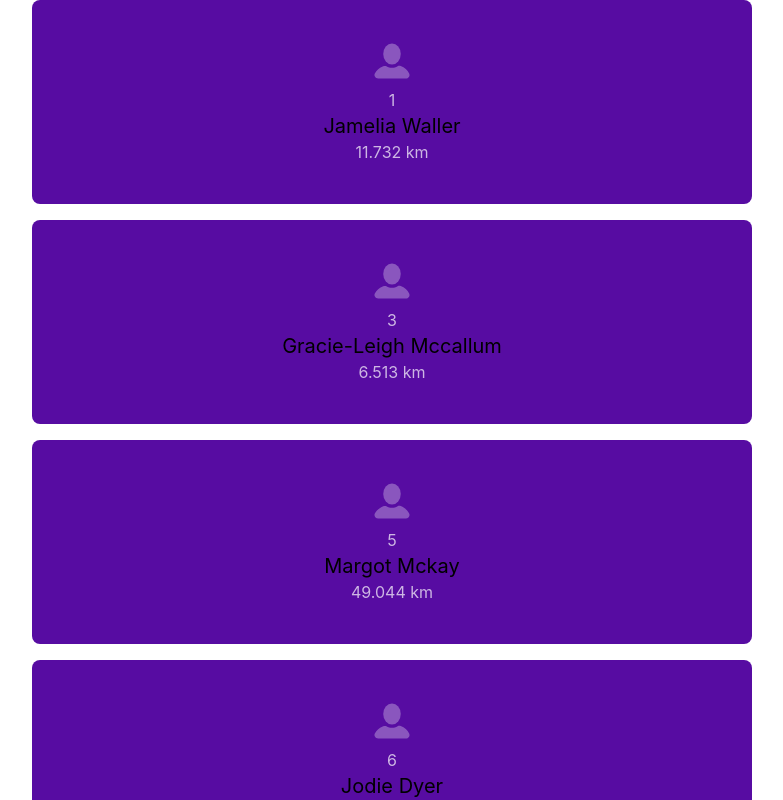
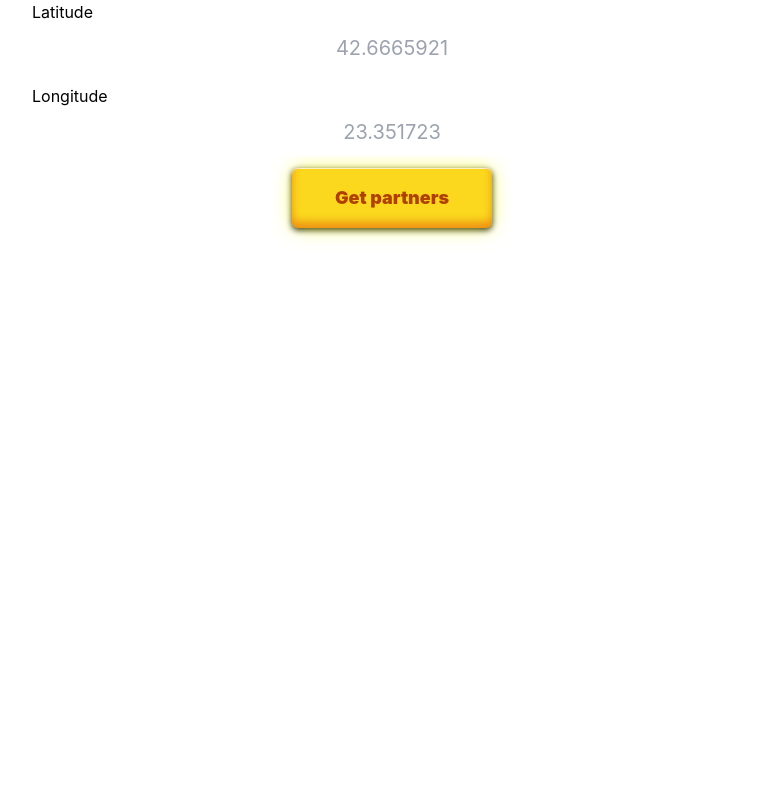
Before and after one commit to Yf102/partypeople, a Next.js app: page / in a window 1280 px wide. Shown: the top 800 px of the page, without its empty margins (248-1031 px from the left). Built offline with nearby package versions, Linux system fonts and the light colour scheme.

Commit message:
Added react-hook-forms, yup - Created a home form validated with react hook forms - Added Input component

```diff
--- /dev/null
+++ b/components/FormElements/Input/Input.module.css
@@ -0,0 +1,10 @@
+.text {
+    background: red;
+    color: #fff;
+    border-radius: 0 0 5px 5px;
+    display: flex;
+    align-items: center;
+    justify-content: center;
+    font-size: 14px;
+    overflow: hidden;
+}
--- /dev/null
+++ b/components/FormElements/Input/index.tsx
@@ -0,0 +1,35 @@
+import React from 'react'
+import { FieldError } from 'react-hook-form'
+import styles from './Input.module.css'
+
+type InputProps = React.DetailedHTMLProps<
+  React.InputHTMLAttributes<HTMLInputElement>,
+  HTMLInputElement
+>
+
+type InputCustomProps = {
+  label?: string
+  error?: FieldError
+}
+
+const Input = React.forwardRef<HTMLInputElement, InputProps & InputCustomProps>(
+  (props, ref) => {
+    const { label, error } = props
+
+    return (
+      <div className='w-full pt-0 mb-3'>
+        {label && <label>{label}</label>}
+        <input
+          ref={ref}
+          {...props}
+          className='relative h-12 w-full px-4 py-1 bg-white border-0 rounded-md outline-none focus:outline-none text-center text-xl text-black'
+        />
+        {error && <div className={styles.text}>{error.message}</div>}
+      </div>
+    )
+  }
+)
+
+Input.displayName = 'Input'
+
+export default Input
--- /dev/null
+++ b/components/HomeForm/HomeForm.module.css
@@ -0,0 +1,15 @@
+.button-class {
+    padding-top: 1rem;
+    padding-bottom: 1rem;
+    font-size: 1.125rem;
+    line-height: 1.75rem;
+    font-weight: 900;
+    width: 200px;
+}
+
+.button-primary {
+    box-shadow: inset 0 -6px 9px #d5020254, inset 0 1px 0 #ffffffbf,
+    0 0 20px #f8ff0091, 0 2px 6px #000000;
+    background: #fbd81d;
+    color: #b03f00;
+}
--- /dev/null
+++ b/components/HomeForm/index.tsx
@@ -0,0 +1,60 @@
+import React from 'react'
+import Input from 'components/FormElements/Input'
+import {
+  FieldError,
+  SubmitHandler,
+  UseFormHandleSubmit,
+  UseFormRegister,
+} from 'react-hook-form'
+import { ContactsFormInput } from 'services/types/home'
+import styles from './HomeForm.module.css'
+import cn from 'classnames'
+
+type HomeFormType = {
+  register: UseFormRegister<ContactsFormInput>
+  onSubmit: SubmitHandler<ContactsFormInput>
+  handleSubmit: UseFormHandleSubmit<ContactsFormInput>
+  errors: {
+    latitude?: FieldError | undefined
+    longitude?: FieldError | undefined
+  }
+}
+
+const HomeForm = ({
+  register,
+  handleSubmit,
+  onSubmit,
+  errors,
+}: HomeFormType) => {
+  return (
+    <form
+      onSubmit={handleSubmit(onSubmit)}
+      className='flex flex-col items-center mb-10'
+    >
+      <Input
+        placeholder='42.6665921'
+        label='Latitude'
+        {...register('latitude')}
+        error={errors.latitude}
+      />
+      <Input
+        placeholder='23.351723'
+        label='Longitude'
+        {...register('longitude')}
+        error={errors.longitude}
+      />
+      <button
+        type='submit'
+        className={cn(
+          styles['button-class'],
+          styles['button-primary'],
+          'rounded-md px-4 py-1'
+        )}
+      >
+        Get partners
+      </button>
+    </form>
+  )
+}
+
+export default HomeForm
--- a/package.json
+++ b/package.json
@@ -14,13 +14,16 @@
     "test-watch": "jest --watch"
   },
   "dependencies": {
+    "@hookform/resolvers": "^2.9.8",
     "@reduxjs/toolkit": "1.8.5",
     "classnames": "2.3.1",
     "next": "12.3.0",
     "react": "18.2.0",
     "react-dom": "18.2.0",
+    "react-hook-form": "^7.35.0",
     "react-icons": "4.4.0",
-    "react-redux": "8.0.2"
+    "react-redux": "8.0.2",
+    "yup": "^0.32.11"
   },
   "devDependencies": {
     "@testing-library/jest-dom": "^5.16.5",
--- a/pages/index.tsx
+++ b/pages/index.tsx
@@ -6,27 +6,45 @@ import { useEffect, useState } from 'react'
 import { calcGreatCircle } from 'utils/helpers/great-circle-distance'
 import { GreatCircleParamType } from 'services/types/greatCircle'
 import PartnerCard from 'components/PartnerCard'
+import { homeSchema } from 'utils/schemas/home'
+import { yupResolver } from '@hookform/resolvers/yup'
+import { useForm, SubmitHandler } from 'react-hook-form'
+import {
+  ContactsFormInput,
+  IndexProps,
+  MainLocation,
+} from 'services/types/home'
+import HomeForm from 'components/HomeForm'
 
-type IndexProps = {
-  partners: PartnerApiType
+const Home = ({ partners }: IndexProps) => {
+  const {
+    register,
+    handleSubmit,
+    formState: { errors },
+  } = useForm<ContactsFormInput>({
+    resolver: yupResolver(homeSchema()),
+  })
+
+  const [mainLocation, setMainLocation] = useState<MainLocation | undefined>()
+  const [pd, setPd] = useState<PartnerCardType[]>([])
+
+  const onSubmit: SubmitHandler<ContactsFormInput> = async (info) => {
+    if (info.latitude && info.longitude) {
+      setMainLocation({
+        name: 'PSInteractive',
+        latitude: info.latitude,
+        longitude: info.longitude,
+      })
+    }
   }
 
-const LATITUDE_PSI_SOFIA = 42.6665921
-const LONGITUDE_PSI_SOFIA = 23.351723
-const SOFIA_OFFICE = {
-  name: 'PSInteractive',
-  latitude: LATITUDE_PSI_SOFIA,
-  longitude: LONGITUDE_PSI_SOFIA,
-}
-
-const Home = ({ partners }: IndexProps) => {
-  const [pd, setPd] = useState<PartnerCardType[]>([])
   useEffect(() => {
+    if (!partners || !mainLocation) return
     const _pd = partners
       .map((partner) => {
         const gcParams: GreatCircleParamType = {
-          latitude1_deg: SOFIA_OFFICE.latitude,
-          longitude1_deg: SOFIA_OFFICE.longitude,
+          latitude1_deg: mainLocation.latitude,
+          longitude1_deg: mainLocation.longitude,
           latitude2_deg: partner.latitude,
           longitude2_deg: partner.longitude,
         }
@@ -40,13 +58,21 @@ const Home = ({ partners }: IndexProps) => {
       .filter((partner) => partner.distance <= 100)
       .sort((p1, p2) => p1.id - p2.id)
     setPd(_pd)
-  }, [partners])
+  }, [partners, mainLocation])
 
   return (
     <div data-testid='home-element' className={styles.container}>
       <div className='grid grid-cols-12 auto-rows-max mx-auto max-w-3xl'>
         <div className='col-span-12 px-3 md:px-6'>
-          {pd.map((p, i) => {
+          <HomeForm
+            register={register}
+            handleSubmit={handleSubmit}
+            onSubmit={onSubmit}
+            errors={errors}
+          />
+          {mainLocation &&
+            pd.length > 0 &&
+            pd.map((p, i) => {
               return (
                 <PartnerCard
                   key={i}
--- /dev/null
+++ b/services/types/home.ts
@@ -0,0 +1,16 @@
+import { PartnerApiType } from 'services/types/partners'
+
+export type ContactsFormInput = {
+  latitude?: number
+  longitude?: number
+}
+
+export type IndexProps = {
+  partners: PartnerApiType
+}
+
+export type MainLocation = {
+  name: string
+  latitude: number
+  longitude: number
+}
--- a/styles/globals.css
+++ b/styles/globals.css
@@ -5,6 +5,8 @@
 html {
   --card-color-light: #570ca2;
   --paragraph-text-color: rgba(255, 255, 255, 0.7);
+  --purple: #4c0691;
+  --bg-color: var(--purple);
 }
 
 html,
--- /dev/null
+++ b/utils/schemas/home.tsx
@@ -0,0 +1,9 @@
+import * as yup from 'yup'
+
+export const homeSchema = () =>
+  yup
+    .object({
+      latitude: yup.number().required('number.latitude.required'),
+      longitude: yup.number().required('number.longitude.required'),
+    })
+    .required()
```
Also changed, not shown: 1 other file (tests, documents, lock files or other folders). Lines whose indentation alone changed are shown as unchanged.
